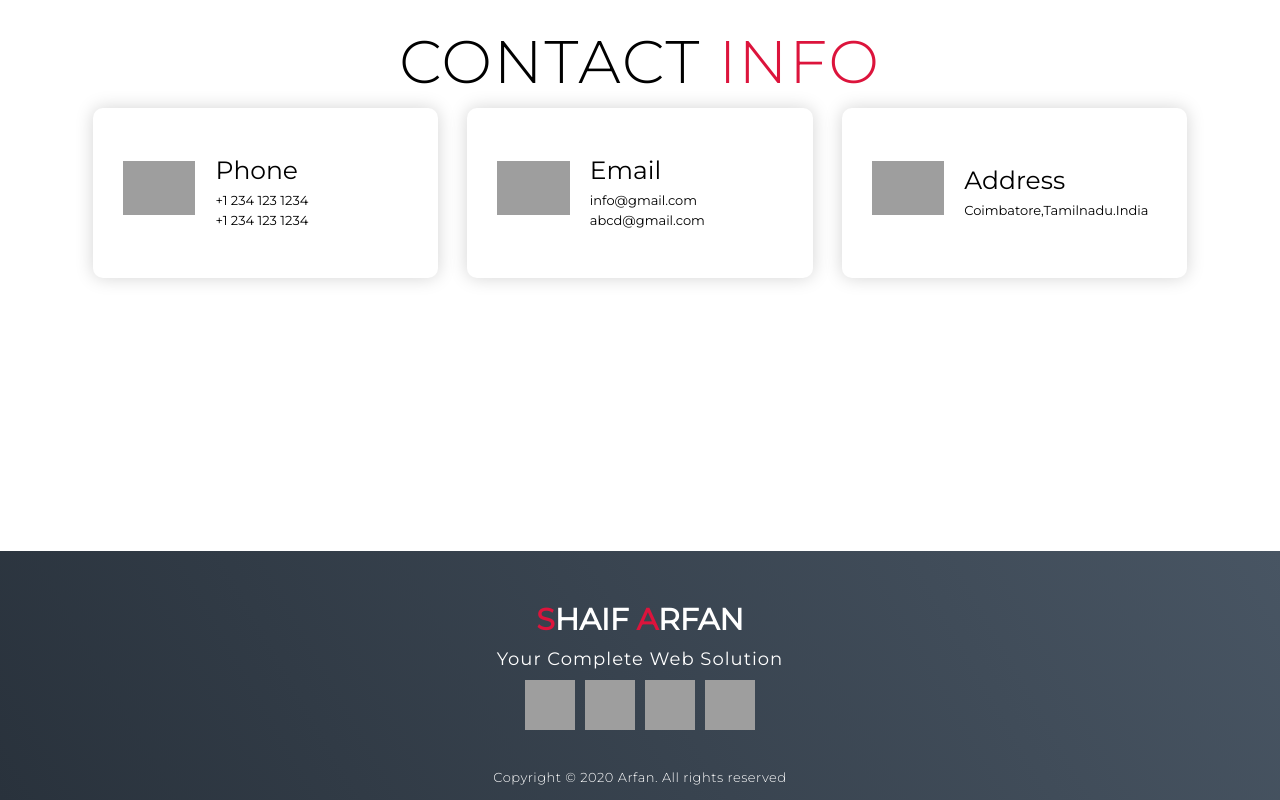
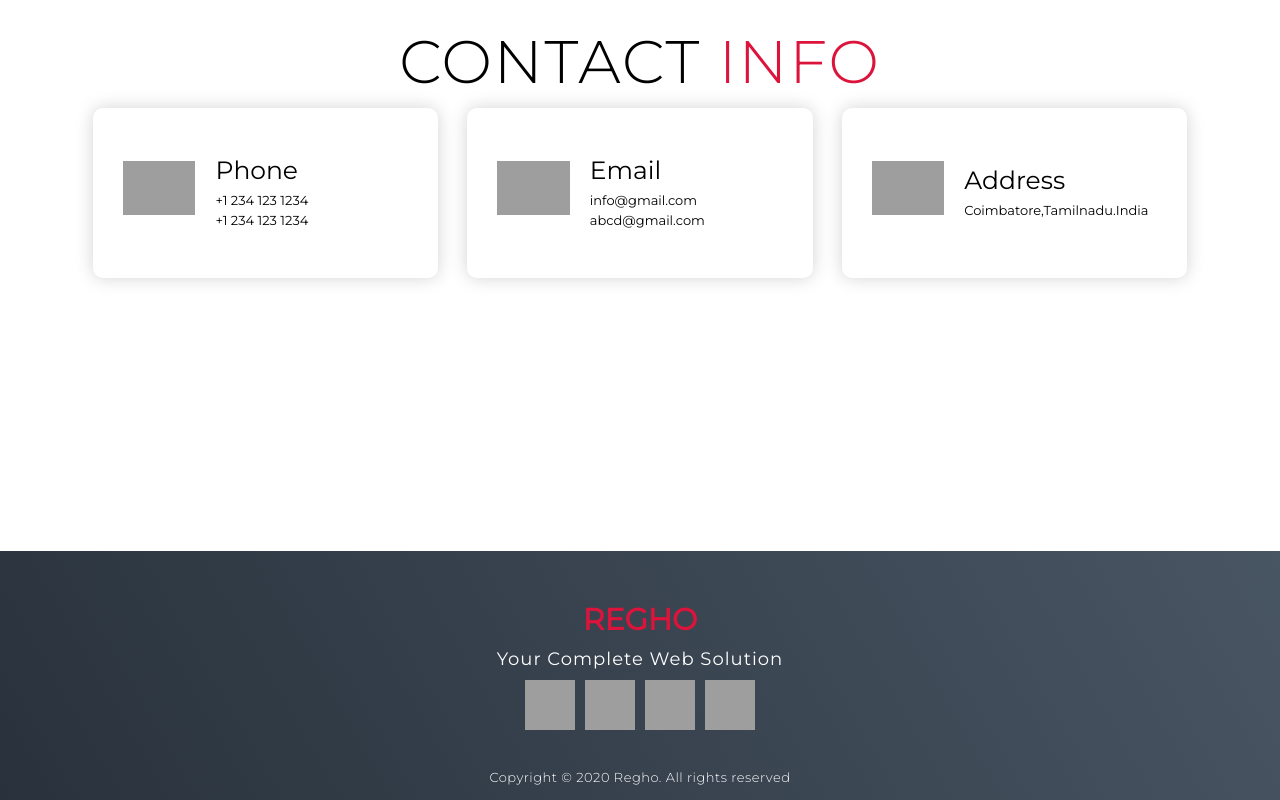
Before and after one commit to Reghooooo/Mini-html-and-css-project, a plain HTML site: page index.html in a window 1280 px wide. Shown: the part 4992-5792 px from the top of the page. Drawn offline with Linux system fonts and the light colour scheme; grey boxes are pictures that could not be loaded.

Commit message:
Update index.html

```diff
--- a/index.html
+++ b/index.html
@@ -221,7 +221,7 @@
   <section id="footer">
     <div class="footer container">
       <div class="brand">
-        <h1><span>S</span>haif <span>A</span>rfan</h1>
+        <h1><span>Regho</span></h1>
       </div>
       <h2>Your Complete Web Solution</h2>
       <div class="social-icon">
@@ -238,7 +238,7 @@
           <a href="#"><img src="https://img.icons8.com/bubbles/100/000000/behance.png" /></a>
         </div>
       </div>
-      <p>Copyright © 2020 Arfan. All rights reserved</p>
+      <p>Copyright © 2020 Regho. All rights reserved</p>
     </div>
   </section>
   <!-- End Footer -->
```
